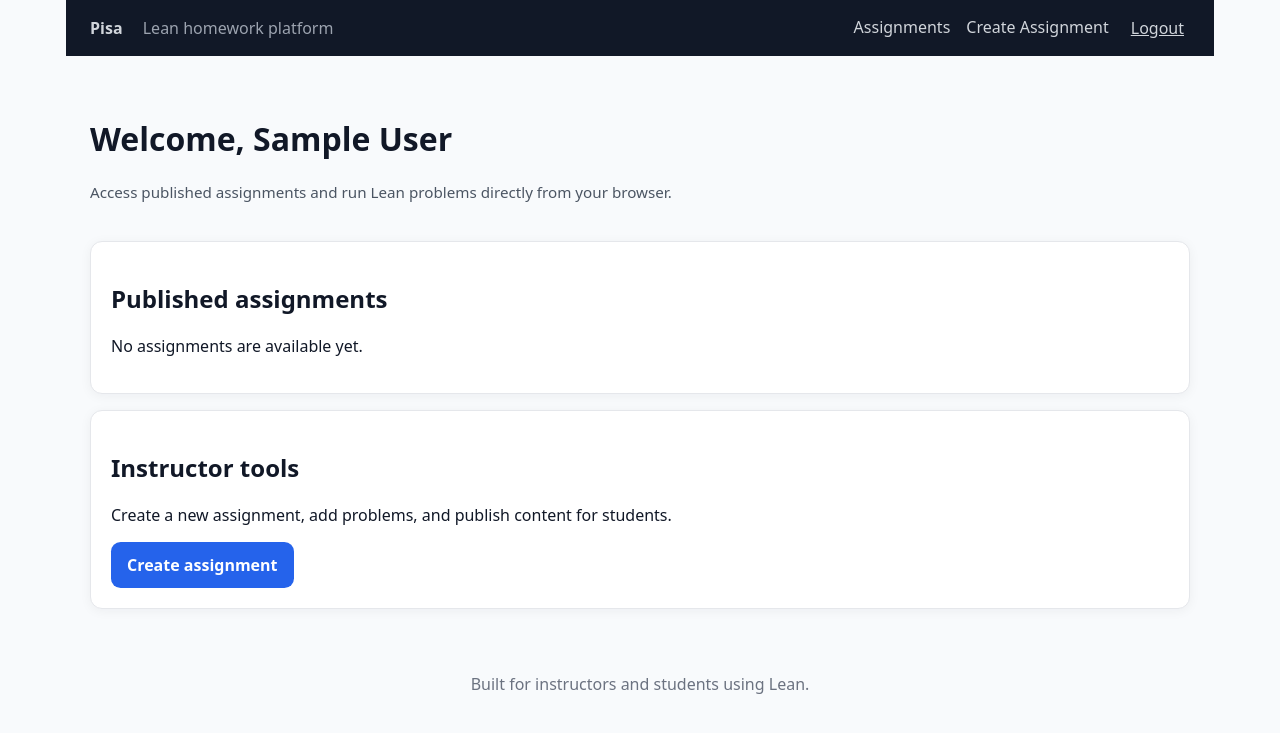
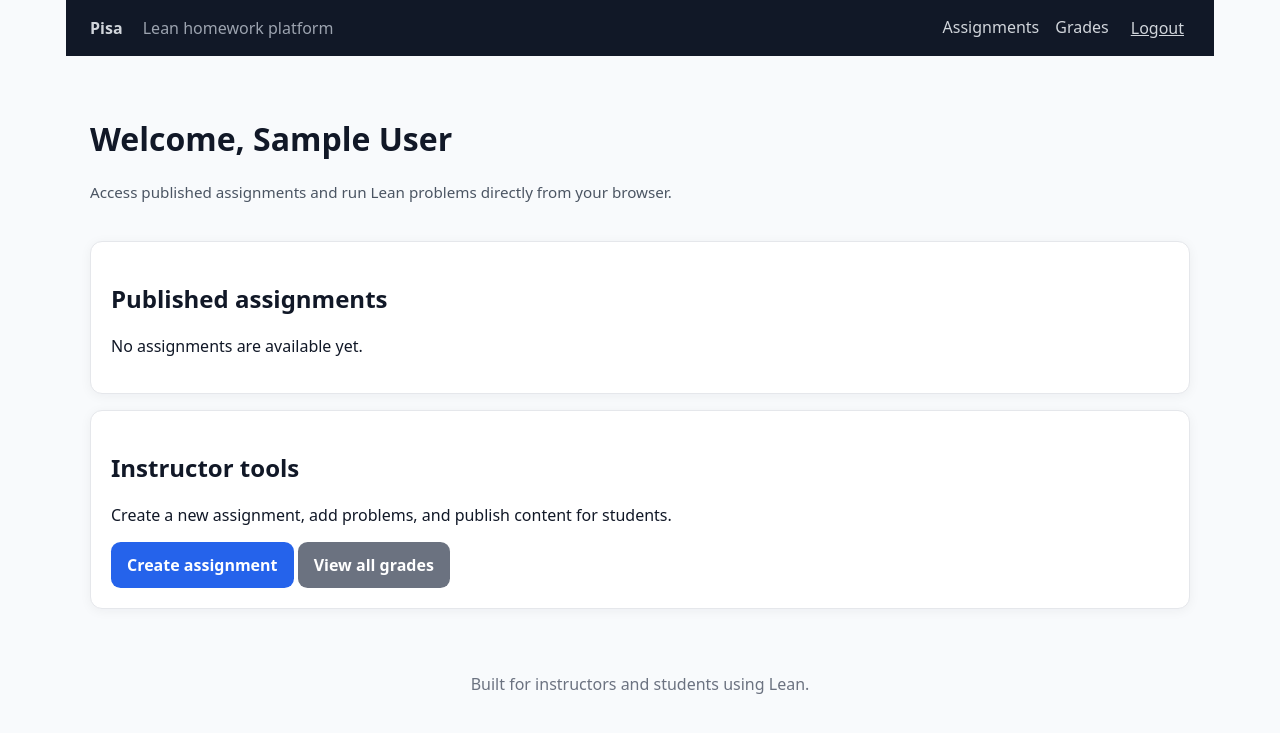
Before and after one commit to samlowe106/Pisa, a Django app: page / in a window 1280 px wide. Shown: the top 733 px of the page. Run offline with Django 5.2, Linux system fonts and the light colour scheme; the visitor is signed in with stand-in values (Sample User, id 1); data that the repository does not hold is empty.

Commit message:
Added way for instructors to view grades for all their students

```diff
--- a/homework/urls.py
+++ b/homework/urls.py
@@ -6,6 +6,7 @@ app_name = "homework"
 
 urlpatterns = [
     path("", views.DashboardView.as_view(), name="dashboard"),
+    path("grades/", views.GradesView.as_view(), name="grades"),
     path("assignments/", views.AssignmentListView.as_view(), name="assignment_list"),
     path(
         "assignments/create/",
--- a/homework/views.py
+++ b/homework/views.py
@@ -50,6 +50,29 @@ class DashboardView(LoginRequiredMixin, TemplateView):
         context["assignments"] = Assignment.objects.filter(is_published=True).order_by(
             "-created_at"
         )
+        return context
+
+
+class GradesView(LoginRequiredMixin, TemplateView):
+    template_name = "homework/grades.html"
+
+    def get_context_data(self, **kwargs):
+        context = super().get_context_data(**kwargs)
+        if self.request.user.is_staff:
+            # Instructors see all submissions
+            context["submissions"] = Submission.objects.select_related(
+                "problem", "problem__assignment", "user"
+            ).order_by("-created_at")
+            context["assignments"] = Assignment.objects.prefetch_related(
+                "problems__submissions"
+            ).order_by("-created_at")
+        else:
+            # Students see only their submissions
+            context["submissions"] = (
+                Submission.objects.filter(user=self.request.user)
+                .select_related("problem", "problem__assignment")
+                .order_by("-created_at")
+            )
         return context
 
 
--- a/templates/homework/base.html
+++ b/templates/homework/base.html
@@ -153,10 +153,8 @@
         </div>
         <div class="nav-links">
             <a href="{% url 'homework:assignment_list' %}">Assignments</a>
+            <a href="{% url 'homework:grades' %}">Grades</a>
             {% if user.is_authenticated %}
-            {% if user.is_staff %}
-            <a href="{% url 'homework:assignment_create' %}">Create Assignment</a>
-            {% endif %}
             <form method="post" action="{% url 'logout' %}" style="display: inline;">
                 {% csrf_token %}
                 <button type="submit" style="background: none; border: none; color: #d1d5db; text-decoration: underline; cursor: pointer; font: inherit;">Logout</button>
--- a/templates/homework/dashboard.html
+++ b/templates/homework/dashboard.html
@@ -25,6 +25,13 @@
     <h2>Instructor tools</h2>
     <p>Create a new assignment, add problems, and publish content for students.</p>
     <a class="button" href="{% url 'homework:assignment_create' %}">Create assignment</a>
+    <a class="button secondary" href="{% url 'homework:grades' %}">View all grades</a>
+</div>
+{% else %}
+<div class="card">
+    <h2>My progress</h2>
+    <p>Check your submission history and grades.</p>
+    <a class="button" href="{% url 'homework:grades' %}">View my grades</a>
 </div>
 {% endif %}
 {% endblock %}
```
